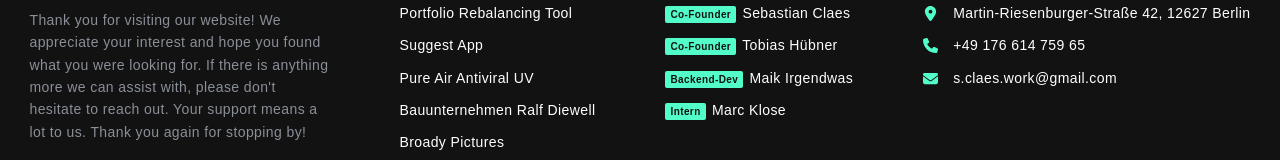
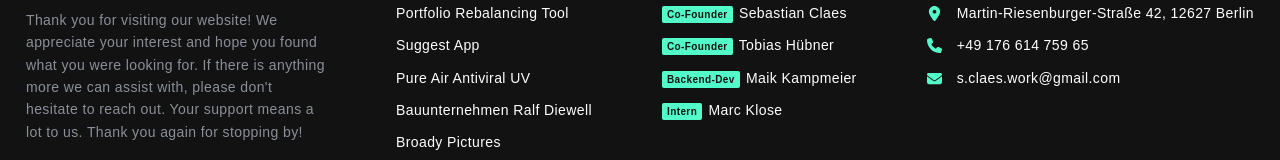
Before and after one commit to claes-work/Portfolio-Website-Claes, a Vue app: page / in a window 1280 px wide. Shown: the part 3083-3243 px from the top of the page. Built offline with nearby package versions, Linux system fonts and the light colour scheme.

Commit message:
[ADD] stuff

```diff
--- a/src/components/content-elements/Footer.vue
+++ b/src/components/content-elements/Footer.vue
@@ -30,7 +30,7 @@ import EmailIcon from "@/components/icons/footer/EmailIcon.vue";
         <ul>
           <li><a href="https://www.linkedin.com/in/sebastian-claes-a85a92220/" title="linkedin/sebastian-claes"><span>Co-Founder</span> Sebastian Claes</a></li>
           <li><a href="https://www.linkedin.com/in/tobias-h%C3%BCbner-b19ba416a/" title="linkedin/tobias-hübner"><span>Co-Founder</span> Tobias Hübner</a></li>
-          <li><a href="#" title="linkedin/maik-irgendwas"><span>Backend-Dev</span> Maik Irgendwas</a></li>
+          <li><a href="#" title="linkedin/maik-irgendwas"><span>Backend-Dev</span> Maik Kampmeier</a></li>
           <li><a href="#" title="linkedin/marc-klose"><span>Intern</span> Marc Klose</a></li>
         </ul>
       </div>
```
Also changed, not shown: src/assets/images/Portfolio_Rebalancing_Tool_Wireframes_flip.png (added), src/assets/images/Project_Idea_Text_Shape_flip.png (added).
